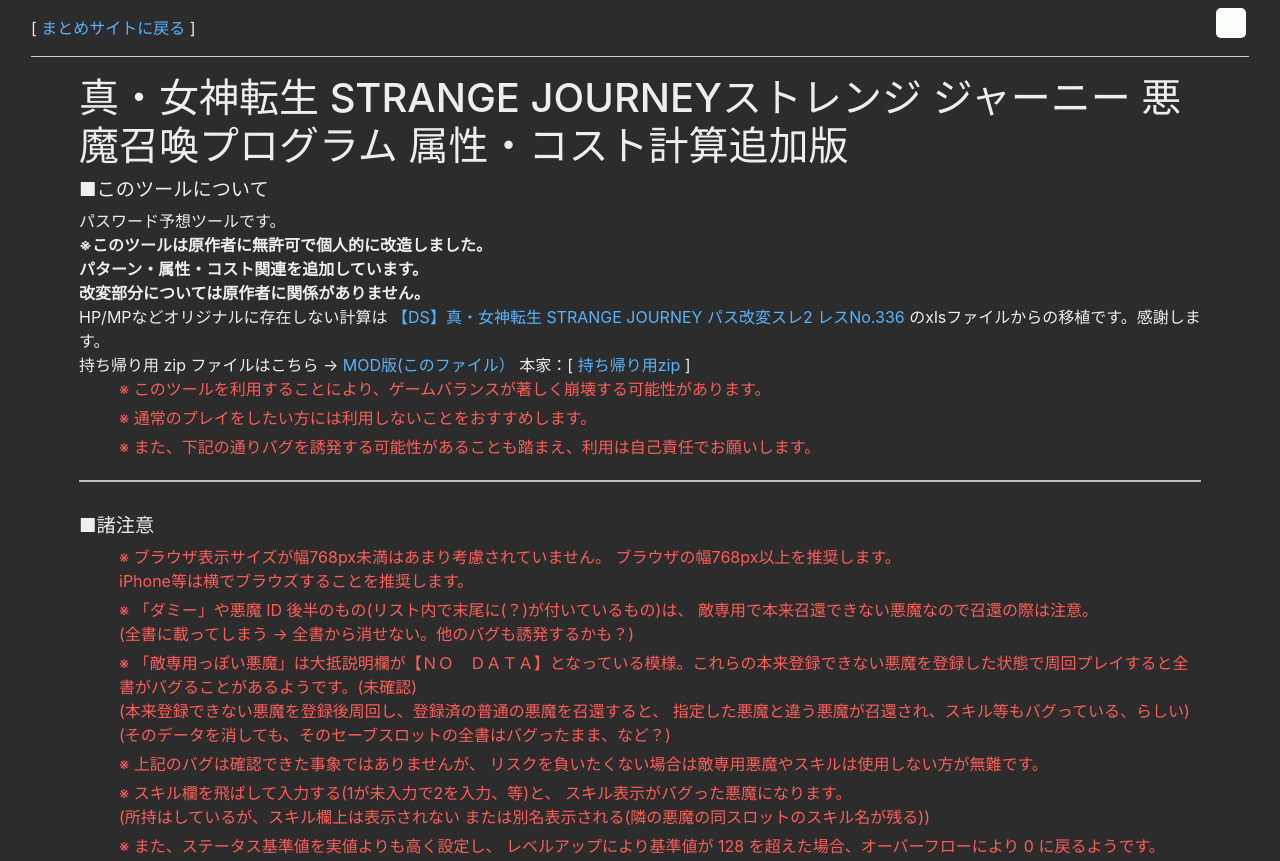
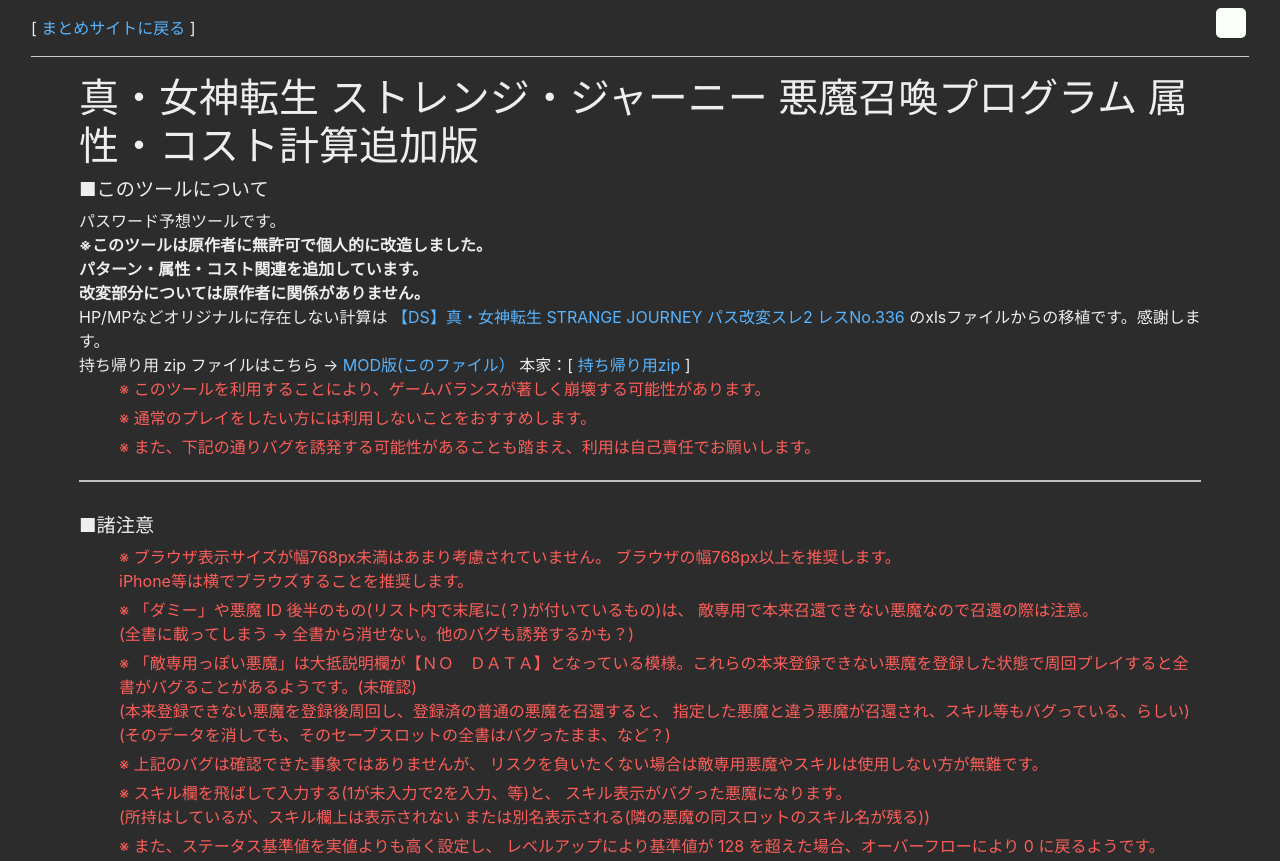
Before and after one commit to yuggrdrasill/megaten-sj-pw-generator, a website: page index.html in a window 1280 px wide. Shown: the top 861 px of the page. Drawn offline with nearby package versions, Linux system fonts and the light colour scheme; a script that the page names is missing; some icons are missing.

```diff
--- a/index.html
+++ b/index.html
@@ -32,7 +32,7 @@
       </div>
 
       <div id="explanation">
-        <h1>真・女神転生 STRANGE JOURNEYストレンジ ジャーニー 悪魔召喚プログラム 属性・コスト計算追加版</h1>
+        <h1>真・女神転生 ストレンジ・ジャーニー 悪魔召喚プログラム 属性・コスト計算追加版</h1>
         <h2>■このツールについて</h2>
         パスワード予想ツールです。<br>
         <strong>※このツールは原作者に無許可で個人的に改造しました。<br>
```
Also changed, not shown: README.md (added), 1 other file.
